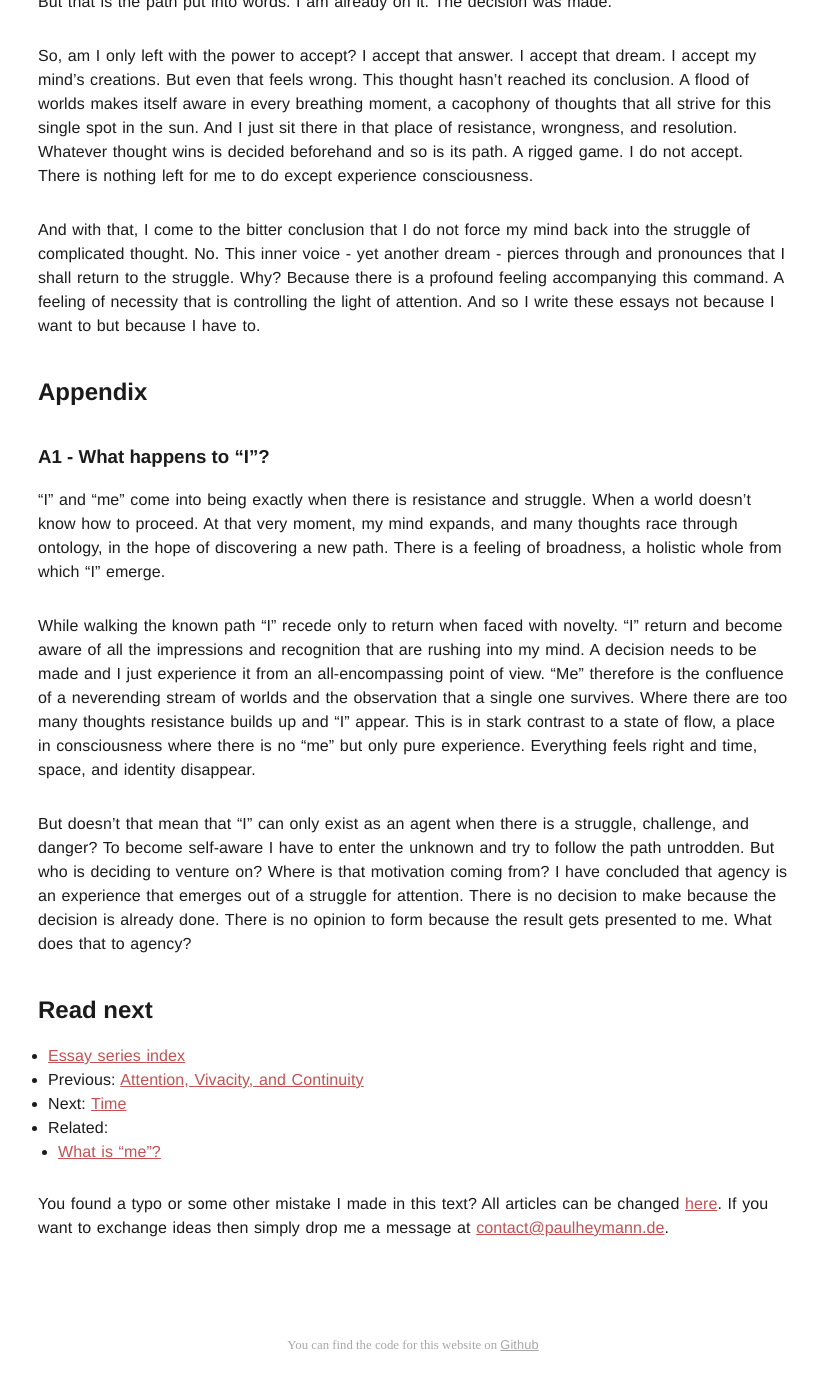
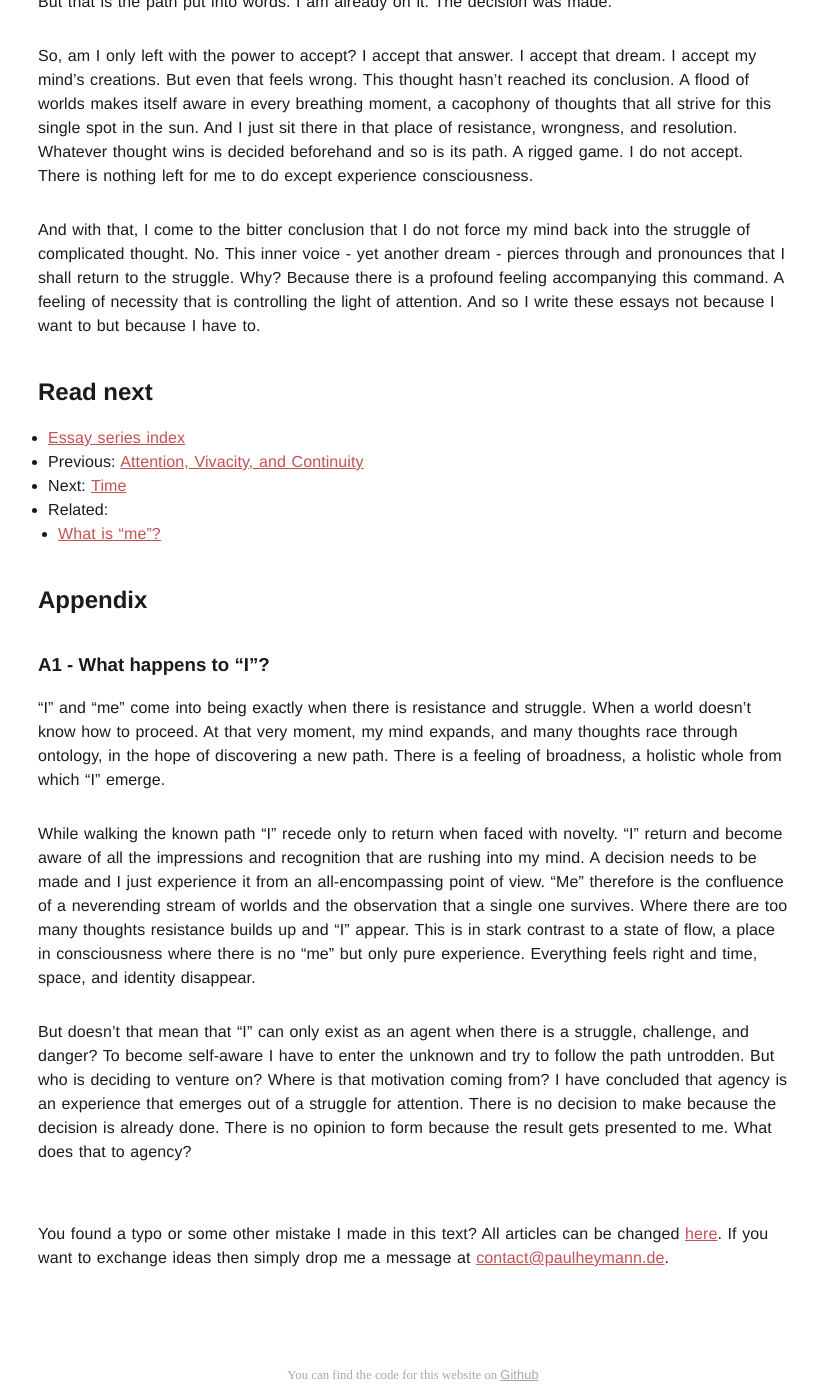
Before and after one commit to pheymann/paulheymann-website, a Jekyll site: the page built from _posts/reality-truth-and-the-good-life/2023-01-03-thought-and-self.md, in a window 1280 px wide and 1400 px high, scrolled down 1277 px. Shown: the whole window, without its empty margins (227-1045 px from the left). Built offline with Jekyll 4.4.1, drawn with Linux system fonts in a browser that asks for light colours; before the commit the page ends 2647 px from its top, so only the background shows below that; some of the changed lines change nothing that is shown.

Commit message:
blog:mom: thought - fix section order

```diff
--- a/_posts/reality-truth-and-the-good-life/2023-01-03-thought-and-self.md
+++ b/_posts/reality-truth-and-the-good-life/2023-01-03-thought-and-self.md
@@ -28,6 +28,13 @@ So, am I only left with the power to accept? I accept that answer. I accept that
 
 And with that, I come to the bitter conclusion that I do not force my mind back into the struggle of complicated thought. No. This inner voice - yet another dream - pierces through and pronounces that I shall return to the struggle. Why? Because there is a profound feeling accompanying this command. A feeling of necessity that is controlling the light of attention. And so I write these essays not because I want to but because I have to.
 
+## Read next
+* {{ article_index }}
+* Previous: {{ article_7 }}
+* Next: {{ article_9 }}
+* Related:
+  * {{ article_2 }}
+
 ## Appendix
 ### A1 - What happens to “I”?
  “I” and “me” come into being exactly when there is resistance and struggle. When a world doesn’t know how to proceed. At that very moment, my mind expands, and many thoughts race through ontology, in the hope of discovering a new path. There is a feeling of broadness, a holistic whole from which “I” emerge.
@@ -35,10 +42,3 @@ And with that, I come to the bitter conclusion that I do not force my mind back
 While walking the known path “I” recede only to return when faced with novelty. “I” return and become aware of all the impressions and recognition that are rushing into my mind. A decision needs to be made and I just experience it from an all-encompassing point of view. “Me” therefore is the confluence of a neverending stream of worlds and the observation that a single one survives. Where there are too many thoughts resistance builds up and “I” appear. This is in stark contrast to a state of flow, a place in consciousness where there is no “me” but only pure experience. Everything feels right and time, space, and identity disappear.
 
 But doesn’t that mean that “I” can only exist as an agent when there is a struggle, challenge, and danger? To become self-aware I have to enter the unknown and try to follow the path untrodden. But who is deciding to venture on? Where is that motivation coming from? I have concluded that agency is an experience that emerges out of a struggle for attention. There is no decision to make because the decision is already done. There is no opinion to form because the result gets presented to me. What does that to agency?
-
-## Read next
-* {{ article_index }}
-* Previous: {{ article_7 }}
-* Next: {{ article_9 }}
-* Related:
-  * {{ article_2 }}
```
